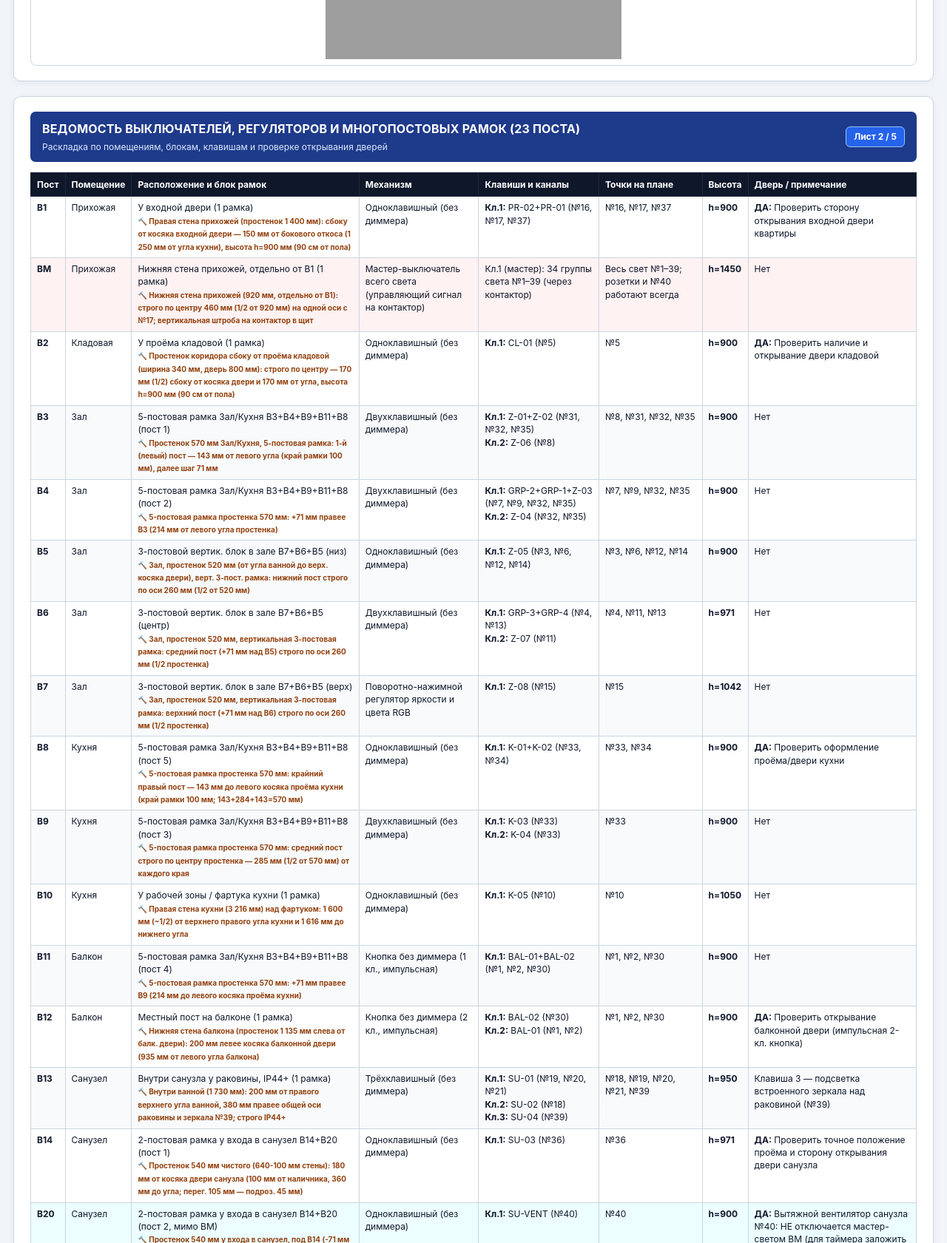
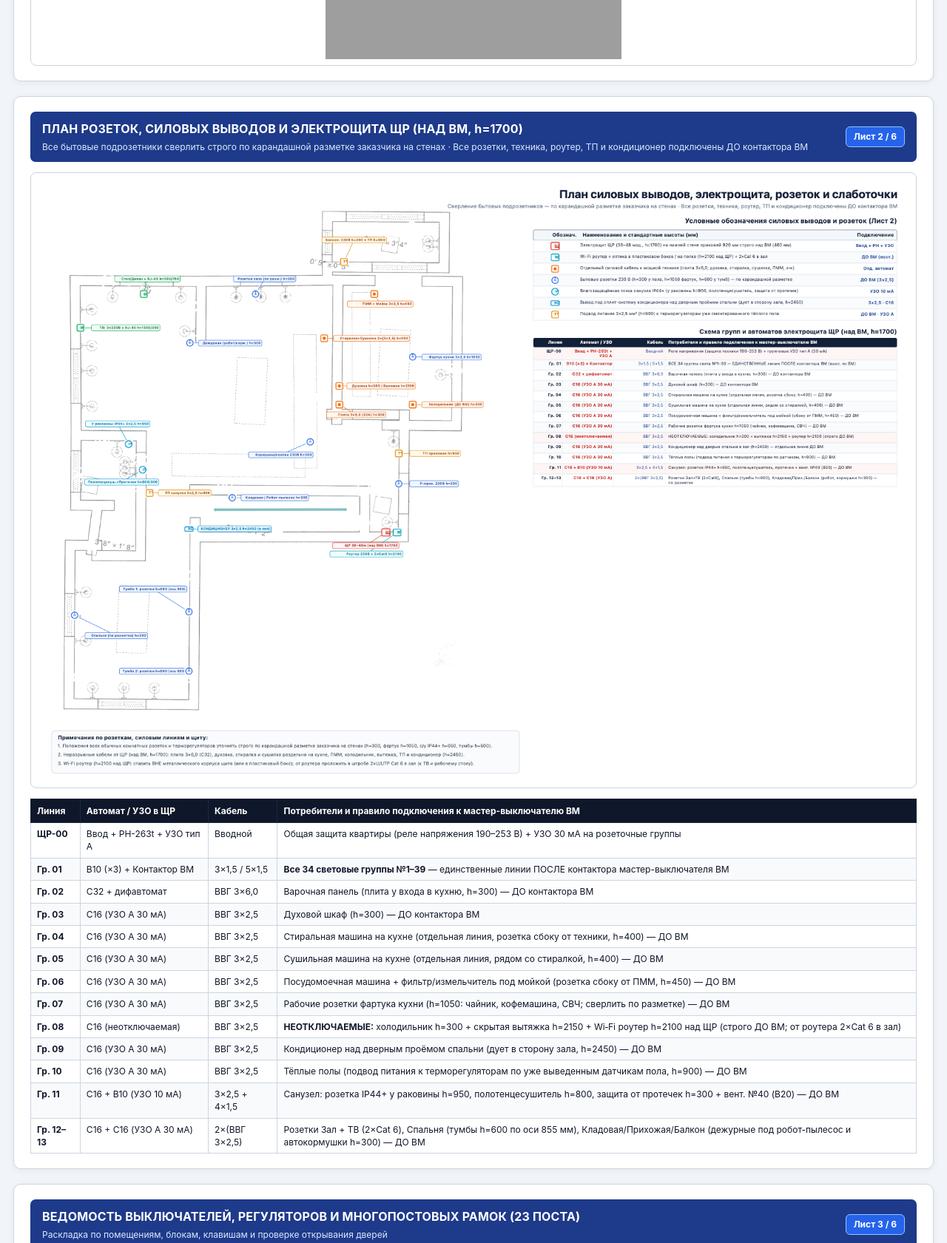
Before and after one commit to Master20O/remont-lighting-plan, a plain HTML site: page electrician.html in a window 1280 px wide. Shown: the part 440-2121 px from the top of the page at 74% size. Drawn offline with Linux system fonts and the light colour scheme; grey boxes are pictures that could not be loaded.

Commit message:
Add sockets, power outlets, and electrical shield plan sheet

```diff
--- a/electrician.html
+++ b/electrician.html
@@ -265,7 +265,8 @@
     <div class="toolbar-left">
       <div class="toolbar-title">📐 Монтажный комплект электрика (BM, B1–B25)</div>
       <nav class="nav-links">
-        <a href="#sec-plan">План</a>
+        <a href="#sec-plan">План света</a>
+        <a href="#sec-sockets">🔌 Розетки и щит</a>
         <a href="#sec-switches">Выключатели (23)</a>
         <a href="#sec-fixtures">Точки (39)</a>
         <a href="#sec-groups">Группы и треки (35)</a>
@@ -275,7 +276,8 @@
     <div class="toolbar-actions">
       <a class="btn btn-back" href="assets/electrician_smartphone.html" download="Интерактивная_схема_для_смартфона.html">📱 Скачать на смартфон</a>
       <a class="btn btn-file" href="assets/electrician_album_final.pdf" target="_blank">📄 Альбом PDF</a>
-      <a class="btn btn-file" href="assets/electrician_plan_final.png" target="_blank">🖼️ Чертёж PNG</a>
+      <a class="btn btn-file" href="assets/electrician_plan_final.png" target="_blank">🖼️ Чертёж света</a>
+      <a class="btn btn-file" href="assets/electrician_sockets_plan.png" target="_blank">🔌 Розетки PNG</a>
       <a class="btn btn-file" href="assets/electrician_tables_final.xlsx" download>📊 Excel</a>
       <a class="btn btn-file" href="assets/electrician_points_final.csv" download>📋 CSV точки</a>
       <a class="btn btn-file" href="assets/electrician_spec_final.md" target="_blank">📝 ТЗ (MD)</a>
@@ -293,11 +295,49 @@
           <h2>СВОДНЫЙ ПЛАН ОСВЕЩЕНИЯ, ВЕНТИЛЯЦИИ №40 И ВЫКЛЮЧАТЕЛЕЙ (BM, B1–B25)</h2>
           <p>38 точек освещения (№1–22, 24–39; №23 исключена) + 1 вытяжка санузла (№40) · 35 каналов управления · 23 поста</p>
         </div>
-        <span class="sheet-badge">Лист 1 / 5</span>
+        <span class="sheet-badge">Лист 1 / 6</span>
       </div>
       <div class="plan-wrap">
-        <img src="assets/electrician_plan_final.png" alt="Итоговый чертёж для электрика">
+        <img src="assets/electrician_plan_final.png" alt="Итоговый чертёж освещения для электрика">
       </div>
+    </section>
+
+    <section id="sec-sockets" class="sheet">
+      <div class="sheet-head">
+        <div>
+          <h2>ПЛАН РОЗЕТОК, СИЛОВЫХ ВЫВОДОВ И ЭЛЕКТРОЩИТА ЩР (НАД BM, h=1700)</h2>
+          <p>Все бытовые подрозетники сверлить строго по карандашной разметке заказчика на стенах · Все розетки, техника, роутер, ТП и кондиционер подключены ДО контактора BM</p>
+        </div>
+        <span class="sheet-badge">Лист 2 / 6</span>
+      </div>
+      <div class="plan-wrap" style="margin-bottom: 14px;">
+        <img src="assets/electrician_sockets_plan.png" alt="План розеток, электрощита и силовых линий для электрика">
+      </div>
+      <table>
+        <thead>
+          <tr>
+            <th>Линия</th>
+            <th>Автомат / УЗО в ЩР</th>
+            <th>Кабель</th>
+            <th>Потребители и правило подключения к мастер-выключателю BM</th>
+          </tr>
+        </thead>
+        <tbody>
+          <tr class="is-master"><td><strong>ЩР-00</strong></td><td>Ввод + РН-263t + УЗО тип A</td><td>Вводной</td><td>Общая защита квартиры (реле напряжения 190–253 В) + УЗО 30 мА на розеточные группы</td></tr>
+          <tr><td><strong>Гр. 01</strong></td><td>B10 (×3) + Контактор BM</td><td>3×1,5 / 5×1,5</td><td><strong>Все 34 световые группы №1–39</strong> — единственные линии ПОСЛЕ контактора мастер-выключателя BM</td></tr>
+          <tr><td><strong>Гр. 02</strong></td><td>C32 + дифавтомат</td><td>ВВГ 3×6,0</td><td>Варочная панель (плита у входа в кухню, h=300) — ДО контактора BM</td></tr>
+          <tr><td><strong>Гр. 03</strong></td><td>C16 (УЗО А 30 мА)</td><td>ВВГ 3×2,5</td><td>Духовой шкаф (h=300) — ДО контактора BM</td></tr>
+          <tr><td><strong>Гр. 04</strong></td><td>C16 (УЗО А 30 мА)</td><td>ВВГ 3×2,5</td><td>Стиральная машина на кухне (отдельная линия, розетка сбоку от техники, h=400) — ДО BM</td></tr>
+          <tr><td><strong>Гр. 05</strong></td><td>C16 (УЗО А 30 мА)</td><td>ВВГ 3×2,5</td><td>Сушильная машина на кухне (отдельная линия, рядом со стиралкой, h=400) — ДО BM</td></tr>
+          <tr><td><strong>Гр. 06</strong></td><td>C16 (УЗО А 30 мА)</td><td>ВВГ 3×2,5</td><td>Посудомоечная машина + фильтр/измельчитель под мойкой (розетка сбоку от ПММ, h=450) — ДО BM</td></tr>
+          <tr><td><strong>Гр. 07</strong></td><td>C16 (УЗО А 30 мА)</td><td>ВВГ 3×2,5</td><td>Рабочие розетки фартука кухни (h=1050: чайник, кофемашина, СВЧ; сверлить по разметке) — ДО BM</td></tr>
+          <tr class="is-master"><td><strong>Гр. 08</strong></td><td>C16 (неотключаемая)</td><td>ВВГ 3×2,5</td><td><strong>НЕОТКЛЮЧАЕМЫЕ:</strong> холодильник h=300 + скрытая вытяжка h=2150 + Wi‑Fi роутер h=2100 над ЩР (строго ДО BM; от роутера 2×Cat 6 в зал)</td></tr>
+          <tr><td><strong>Гр. 09</strong></td><td>C16 (УЗО А 30 мА)</td><td>ВВГ 3×2,5</td><td>Кондиционер над дверным проёмом спальни (дует в сторону зала, h=2450) — ДО BM</td></tr>
+          <tr><td><strong>Гр. 10</strong></td><td>C16 (УЗО А 30 мА)</td><td>ВВГ 3×2,5</td><td>Тёплые полы (подвод питания к терморегуляторам по уже выведенным датчикам пола, h=900) — ДО BM</td></tr>
+          <tr class="is-vent"><td><strong>Гр. 11</strong></td><td>C16 + B10 (УЗО 10 мА)</td><td>3×2,5 + 4×1,5</td><td>Санузел: розетка IP44+ у раковины h=950, полотенцесушитель h=800, защита от протечек h=300 + вент. №40 (B20) — ДО BM</td></tr>
+          <tr><td><strong>Гр. 12–13</strong></td><td>C16 + C16 (УЗО А 30 мА)</td><td>2×(ВВГ 3×2,5)</td><td>Розетки Зал + ТВ (2×Cat 6), Спальня (тумбы h=600 по оси 855 мм), Кладовая/Прихожая/Балкон (дежурные под робот-пылесос и автокормушки h=300) — ДО BM</td></tr>
+        </tbody>
+      </table>
     </section>
 
     <section id="sec-switches" class="sheet">
@@ -306,7 +346,7 @@
           <h2>ВЕДОМОСТЬ ВЫКЛЮЧАТЕЛЕЙ, РЕГУЛЯТОРОВ И МНОГОПОСТОВЫХ РАМОК (23 ПОСТА)</h2>
           <p>Раскладка по помещениям, блокам, клавишам и проверке открывания дверей</p>
         </div>
-        <span class="sheet-badge">Лист 2 / 5</span>
+        <span class="sheet-badge">Лист 3 / 6</span>
       </div>
       <table>
         <thead>
@@ -331,7 +371,7 @@
           <h2>ВЕДОМОСТЬ ТОЧЕК ОСВЕЩЕНИЯ И ВЕНТИЛЯЦИИ (№1–22, 24–40 — 39 ПОЗИЦИЙ)</h2>
           <p>Светильник №23 исключён; №39 — встроенная подсветка зеркала; №40 — вытяжной вентилятор санузла (мимо BM)</p>
         </div>
-        <span class="sheet-badge">Лист 3 / 5</span>
+        <span class="sheet-badge">Лист 4 / 6</span>
       </div>
       <table>
         <thead>
@@ -356,7 +396,7 @@
           <h2>ВЕДОМОСТЬ ГРУПП УПРАВЛЕНИЯ (35 КАНАЛОВ) И ТРЁХКОНТУРНЫХ ТРЕКОВ 230 В</h2>
           <p>34 канала освещения под контактором BM + 1 канал вентиляции санузла SU-VENT мимо контактора</p>
         </div>
-        <span class="sheet-badge">Лист 4 / 5</span>
+        <span class="sheet-badge">Лист 5 / 6</span>
       </div>
       <table>
         <thead>
@@ -380,7 +420,7 @@
           <h2>ТРЕБОВАНИЯ К СБОРКЕ ЭЛЕКТРОЩИТА, ВЕНТИЛЯЦИИ И МОНТАЖНЫМ ОТСТУПАМ</h2>
           <p>Итоговая памятка перед черновыми работами и штроблением</p>
         </div>
-        <span class="sheet-badge">Лист 5 / 5</span>
+        <span class="sheet-badge">Лист 6 / 6</span>
       </div>
       <div class="cards-grid">
         <div class="card is-red">
```
Also changed, not shown: assets/electrician_sockets_plan.png (added), 1 other file.
